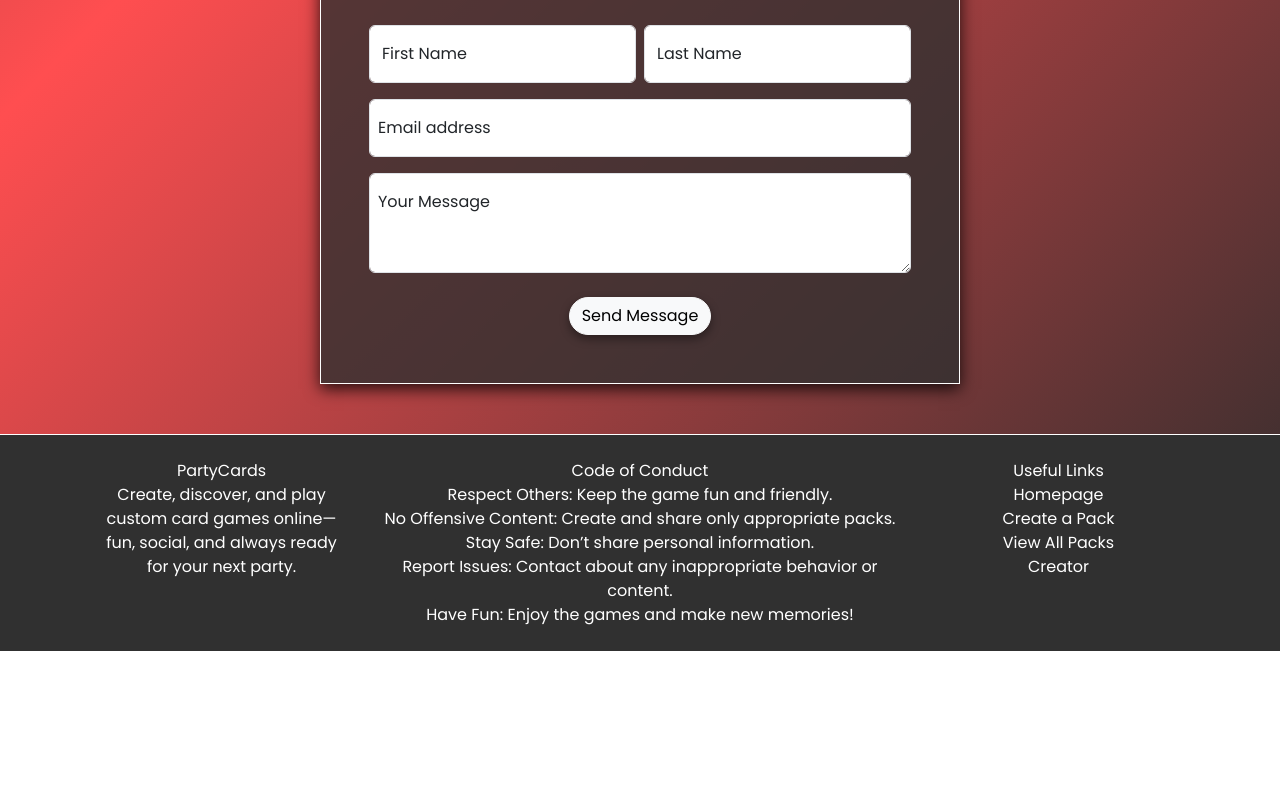
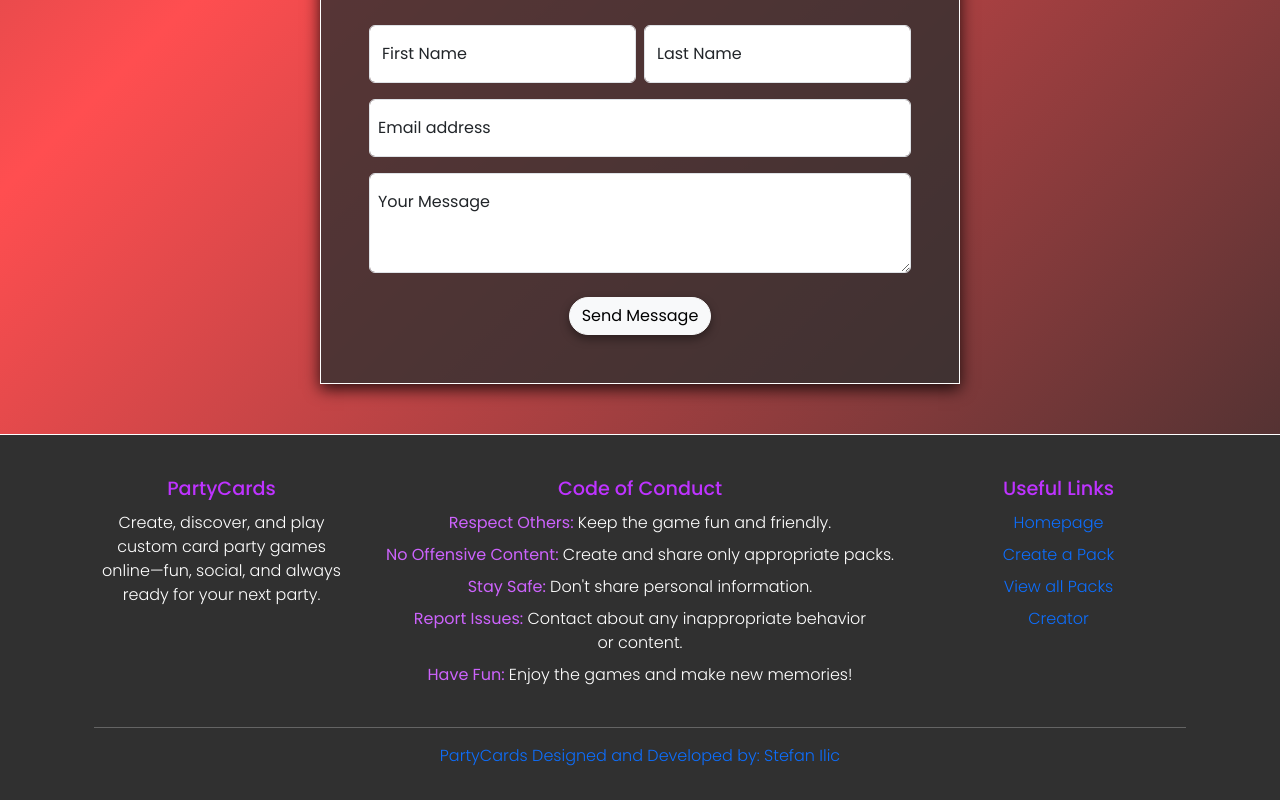
Before and after one commit to StefanLearnsCS/PartyCards-local, a React (Create React App) app in the folder client/: page / in a window 1280 px wide. Shown: the part 1695-2495 px from the top of the page. Before the commit the page ends 2346 px from the top, so only its background shows below. Built offline with nearby package versions, Linux system fonts and the light colour scheme; no server answers.

Commit message:
Footer completed. Adjusted other pages styling to match

```diff
--- a/client/src/App.css
+++ b/client/src/App.css
@@ -101,8 +101,8 @@ html, body {
 
 #card-pack-container {
   background-color: rgba(255, 255, 255, 0.512);
-  margin-top: 1rem;
-  margin-bottom: 5rem;
+  margin-top: 3rem;
+  margin-bottom: 4rem;
   border-radius: 6px;
   border: 1px solid black;
   box-shadow: 0px 4px 15px rgba(0, 0, 0, 0.6);
@@ -190,8 +190,8 @@ html, body {
 #create-pack-container {
   text-align: left;
   background-color: rgba(255, 255, 255, 0.795);
-  margin-top: 1rem;
-  margin-bottom: 1rem;
+  margin-top: 3rem;
+  margin-bottom: 4rem;
   padding: 0 1rem 1rem 1rem;
   box-shadow: 0px 4px 15px rgba(0, 0, 0, 0.6);
 }
@@ -363,6 +363,36 @@ label.form-label{
   border-top: white solid 1px;
   width: 100%;
   margin: 0;
+  padding-top: 16px;
+}
+
+#footer-header {
+  color: #be33ff;
+  font-size: 1.2rem;
+  font-weight: 500;
+  margin-bottom: 8px;
+}
+
+#footer-text {
+  color: #ffffff;
+  font-size: 1rem;
+  font-weight: 300;
+  margin-bottom: 8px;
+  text-wrap: pretty;
+}
+
+#footer-text a{
+  text-decoration: none;
+}
+
+#footer-text-highlight {
+  color: #cc63fc;
+  font-size: 1rem;
+  font-weight: 400;
+}
+
+#footer-col {
+  margin-bottom: 1rem;
 }
 
 .google-btn {
--- a/client/src/components/Footer.js
+++ b/client/src/components/Footer.js
@@ -7,28 +7,30 @@ function Footer() {
       <div id='footer-container'>
         <Container className='p-4'>
           <Row>
-            <Col md="3">
-              <div>PartyCards</div>
-              <div>Create, discover, and play custom card games online—fun, social, and always ready for your next party.</div>
+            <Col md="3" id="footer-col">
+              <div id="footer-header">PartyCards</div>
+              <div id='footer-text'>Create, discover, and play custom card party games online—fun, social, and always ready for your next party.</div>
             </Col>
 
-            <Col md="6">
-              <div> Code of Conduct </div>
-                <div>Respect Others: Keep the game fun and friendly.</div>
-                <div>No Offensive Content: Create and share only appropriate packs.</div>
-                <div>Stay Safe: Don’t share personal information.</div>
-                <div>Report Issues: Contact about any inappropriate behavior or content.</div>
-                <div>Have Fun: Enjoy the games and make new memories!</div>
+            <Col md="6" id="footer-col">
+              <div id="footer-header"> Code of Conduct </div>
+                <div id='footer-text'><span id='footer-text-highlight'>Respect Others: </span>Keep the game fun and friendly.</div>
+                <div id='footer-text'><span id='footer-text-highlight'>No Offensive Content: </span>Create and share only appropriate packs.</div>
+                <div id='footer-text'><span id='footer-text-highlight'>Stay Safe: </span>Don't share personal information.</div>
+                <div id='footer-text'><span id='footer-text-highlight'>Report Issues: </span>Contact about any inappropriate behavior or content.</div>
+                <div id='footer-text'><span id='footer-text-highlight'>Have Fun: </span>Enjoy the games and make new memories!</div>
             </Col>
 
-            <Col md="3">
-              <div> Useful Links </div>
-              <div> Homepage </div>
-              <div> Create a Pack </div>
-              <div> View All Packs </div>
-              <div> Creator </div>
+            <Col md="3" id="footer-col">
+              <div id="footer-header"> Useful Links </div>
+              <div id='footer-text'><a href="/">Homepage</a></div>
+              <div id='footer-text'><a href="/createpack">Create a Pack</a></div>
+              <div id='footer-text'><a href="/play">View all Packs</a></div>
+              <div id='footer-text'><a href="https://www.linkedin.com/in/stefan-ilic-engineering/">Creator</a></div>
             </Col>
           </Row>
+          <hr></hr>
+          <div id='footer-text'> <a href="https://www.linkedin.com/in/stefan-ilic-engineering/">PartyCards Designed and Developed by: Stefan Ilic </a></div>
         </Container>
       </div>
     </div>
--- a/client/src/pages/Pack.js
+++ b/client/src/pages/Pack.js
@@ -107,7 +107,7 @@ function Pack() {
 
     return (
     <div className='inpack-container'>
-        <Container>
+        <Container className='mb-5'>
             <div id="inpack-text-title" className='fs-1 text-uppercase'>{postObject.title} </div>
 
             <Row className="justify-content-center">
--- a/client/src/pages/PageNotFound.js
+++ b/client/src/pages/PageNotFound.js
@@ -3,7 +3,7 @@ import { Link } from 'react-router-dom'
 
 function PageNotFound() {
   return (
-    <div>
+    <div className='mt-5 mb-5'>
       <h1> Page Not Found! :/</h1>
       <h3> Try These Links: </h3>
       <Link id="nav-brand" to="/"> PartyCards </Link>
--- a/client/src/pages/Play.js
+++ b/client/src/pages/Play.js
@@ -164,7 +164,7 @@ function Play() {
           </Nav.Link>
         </Nav.Item>
       </Nav>
-      <Container id='card-pack-container' className='mb-5 col-xl-9 d-flex justify-content-center flex-wrap'>
+      <Container id='card-pack-container' className='col-xl-9 d-flex justify-content-center flex-wrap'>
         <h2 id='card-pack-header'>
           {activeTab === "new" && "Recently Created Packs"}
           {activeTab === "played" && "Most Played Packs"}
```
